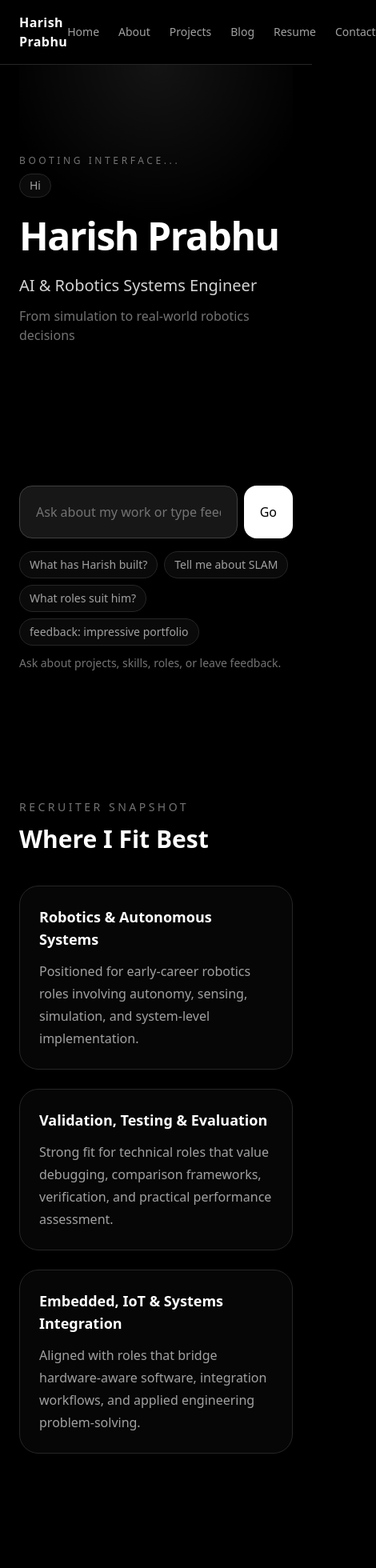
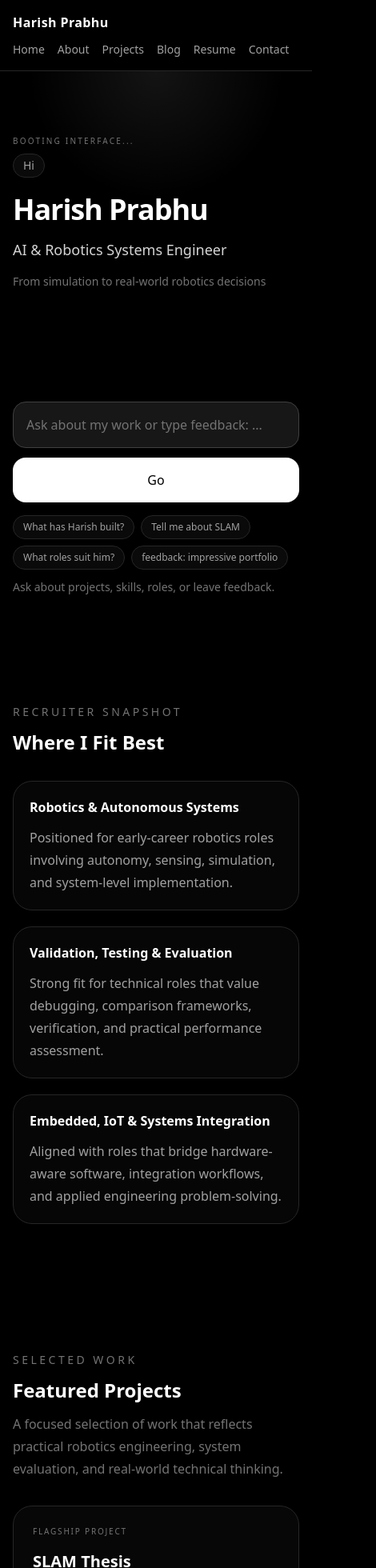
Before and after one commit to Harishprabhu30/personal-portfolio, a Next.js app: page / in a window 390 px wide. Shown: the top 1960 px of the page at 80% size, 470 px wide, since content can reach past the window. Built offline with nearby package versions, Linux system fonts and the light colour scheme; no server answers.

Commit message:
Improve homepage responsiveness across mobile and desktop

```diff
--- a/src/app/page.tsx
+++ b/src/app/page.tsx
@@ -9,7 +9,7 @@ import BlogPreview from "@/components/home/BlogPreview";
 
 export default function Home() {
   return (
-    <div className="px-6 md:px-12 lg:px-24">
+    <div className="px-4 sm:px-6 md:px-12 lg:px-24">
       <div className="relative">
         <div className="absolute inset-0 -z-10 bg-[radial-gradient(circle_at_top,rgba(255,255,255,0.08),transparent_40%)]" />
         <Hero />
--- a/src/components/home/AIQueryBar.tsx
+++ b/src/components/home/AIQueryBar.tsx
@@ -66,9 +66,9 @@ export default function AIQueryBar() {
   };
 
   return (
-    <section className="my-16">
+    <section className="my-14 sm:my-16">
       <div className="max-w-2xl mx-auto">
-        <div className="flex gap-2">
+        <div className="flex flex-col sm:flex-row gap-3">
           <input
             type="text"
             placeholder="Ask about my work or type feedback: ..."
@@ -77,13 +77,13 @@ export default function AIQueryBar() {
             onKeyDown={(e) => {
               if (e.key === "Enter") handleSubmit();
             }}
-            className="w-full p-5 rounded-2xl bg-neutral-900 border border-neutral-700 text-white placeholder-neutral-500 focus:outline-none focus:border-neutral-500"
+            className="w-full p-4 sm:p-5 rounded-2xl bg-neutral-900 border border-neutral-700 text-white placeholder-neutral-500 focus:outline-none focus:border-neutral-500"
           />
 
           <button
             onClick={() => handleSubmit()}
             disabled={loading}
-            className="px-5 rounded-2xl bg-white text-black font-medium disabled:opacity-60"
+            className="w-full sm:w-auto px-5 py-4 sm:py-0 rounded-2xl bg-white text-black font-medium disabled:opacity-60"
           >
             {loading ? "..." : "Go"}
           </button>
@@ -94,7 +94,7 @@ export default function AIQueryBar() {
             <button
               key={prompt}
               onClick={() => handleSubmit(prompt)}
-              className="rounded-full border border-neutral-800 bg-neutral-950 px-3 py-1.5 text-sm text-neutral-400 hover:border-neutral-600 hover:text-white"
+              className="rounded-full border border-neutral-800 bg-neutral-950 px-3 py-1.5 text-xs sm:text-sm text-neutral-400 hover:border-neutral-600 hover:text-white"
             >
               {prompt}
             </button>
--- a/src/components/home/AboutSnapshot.tsx
+++ b/src/components/home/AboutSnapshot.tsx
@@ -2,13 +2,13 @@ import Link from "next/link";
 
 export default function AboutSnapshot() {
   return (
-    <section className="py-24">
-      <div className="grid gap-10 md:grid-cols-[1.2fr_0.8fr] md:items-start">
+    <section className="py-20 sm:py-24">
+      <div className="grid gap-8 sm:gap-10 md:grid-cols-[1.2fr_0.8fr] md:items-start">
         <div>
           <p className="text-sm uppercase tracking-[0.25em] text-neutral-500">
             About
           </p>
-          <h2 className="mt-3 text-3xl md:text-4xl font-semibold text-white">
+          <h2 className="mt-3 text-2xl sm:text-3xl md:text-4xl font-semibold text-white">
             Practical engineering, structured thinking, and robotics-focused growth
           </h2>
           <p className="mt-5 max-w-3xl leading-8 text-neutral-400">
@@ -25,7 +25,7 @@ export default function AboutSnapshot() {
           </p>
         </div>
 
-        <div className="rounded-3xl border border-neutral-800 bg-neutral-950/60 p-6">
+        <div className="rounded-3xl border border-neutral-800 bg-neutral-950/60 p-5 sm:p-6">
           <p className="text-sm uppercase tracking-[0.2em] text-neutral-500">
             Strengths
           </p>
--- a/src/components/home/FeaturedProjects.tsx
+++ b/src/components/home/FeaturedProjects.tsx
@@ -19,32 +19,32 @@ const projects = [
 
 export default function FeaturedProjects() {
   return (
-    <section className="py-24">
-      <div className="mb-10">
+    <section className="py-20 sm:py-24">
+      <div className="mb-8 sm:mb-10">
         <p className="text-sm uppercase tracking-[0.25em] text-neutral-500">
           Selected Work
         </p>
-        <h2 className="mt-3 text-3xl md:text-4xl font-semibold text-white">
+        <h2 className="mt-3 text-2xl sm:text-3xl md:text-4xl font-semibold text-white">
           Featured Projects
         </h2>
-        <p className="mt-3 max-w-2xl text-neutral-500">
+        <p className="mt-3 max-w-2xl text-neutral-500 leading-7">
           A focused selection of work that reflects practical robotics engineering,
           system evaluation, and real-world technical thinking.
         </p>
       </div>
 
-      <div className="grid gap-8 md:grid-cols-2">
+      <div className="grid gap-6 sm:gap-8 md:grid-cols-2">
         {projects.map((project) => (
           <Link
             key={project.title}
             href={project.href}
-            className="group rounded-3xl border border-neutral-800 bg-neutral-950/70 p-7 transition hover:border-neutral-600 hover:bg-neutral-950"
+            className="group rounded-3xl border border-neutral-800 bg-neutral-950/70 p-6 sm:p-7 transition hover:border-neutral-600 hover:bg-neutral-950"
           >
-            <p className="text-xs uppercase tracking-[0.2em] text-neutral-500">
+            <p className="text-[10px] sm:text-xs uppercase tracking-[0.18em] sm:tracking-[0.2em] text-neutral-500">
               {project.tag}
             </p>
 
-            <h3 className="mt-4 text-2xl font-semibold text-white transition group-hover:text-neutral-100">
+            <h3 className="mt-4 text-xl sm:text-2xl font-semibold text-white transition group-hover:text-neutral-100">
               {project.title}
             </h3>
 
--- a/src/components/home/Hero.tsx
+++ b/src/components/home/Hero.tsx
@@ -5,14 +5,14 @@ import StartupIntro from "./StartupIntro";
 
 export default function Hero() {
   return (
-    <section className="py-28 md:py-36 max-w-5xl">
+    <section className="py-20 sm:py-24 md:py-28 lg:py-36 max-w-5xl">
       <StartupIntro />
 
       <motion.h1
         initial={{ opacity: 0, y: 16, letterSpacing: "0.2em", filter: "blur(10px)" }}
         animate={{ opacity: 1, y: 0, letterSpacing: "-0.03em", filter: "blur(0px)" }}
         transition={{ delay: 0.8, duration: 0.8 }}
-        className="text-5xl md:text-7xl font-semibold tracking-tight text-white"
+        className="text-4xl sm:text-5xl md:text-6xl lg:text-7xl font-semibold tracking-tight text-white"
       >
         Harish Prabhu
       </motion.h1>
@@ -21,7 +21,7 @@ export default function Hero() {
         initial={{ opacity: 0, y: 12 }}
         animate={{ opacity: 1, y: 0 }}
         transition={{ delay: 1.2, duration: 0.6 }}
-        className="mt-6 text-xl md:text-2xl text-neutral-300"
+        className="mt-4 sm:mt-5 md:mt-6 text-lg sm:text-xl md:text-2xl text-neutral-300"
       >
         AI & Robotics Systems Engineer
       </motion.p>
@@ -30,7 +30,7 @@ export default function Hero() {
         initial={{ opacity: 0 }}
         animate={{ opacity: 1 }}
         transition={{ delay: 1.5, duration: 0.6 }}
-        className="mt-3 max-w-2xl text-neutral-500"
+        className="mt-3 max-w-xl sm:max-w-2xl text-sm sm:text-base leading-7 text-neutral-500"
       >
         From simulation to real-world robotics decisions
       </motion.p>
--- a/src/components/home/RoleClusters.tsx
+++ b/src/components/home/RoleClusters.tsx
@@ -18,23 +18,23 @@ const roles = [
 
 export default function RoleClusters() {
   return (
-    <section className="py-24">
-      <div className="mb-10">
+    <section className="py-20 sm:py-24">
+      <div className="mb-8 sm:mb-10">
         <p className="text-sm uppercase tracking-[0.25em] text-neutral-500">
           Recruiter Snapshot
         </p>
-        <h2 className="mt-3 text-3xl md:text-4xl font-semibold text-white">
+        <h2 className="mt-3 text-2xl sm:text-3xl md:text-4xl font-semibold text-white">
           Where I Fit Best
         </h2>
       </div>
 
-      <div className="grid gap-6 md:grid-cols-3">
+      <div className="grid gap-5 sm:gap-6 md:grid-cols-3">
         {roles.map((role) => (
           <div
             key={role.title}
-            className="rounded-3xl border border-neutral-800 bg-neutral-950/60 p-6"
+            className="rounded-3xl border border-neutral-800 bg-neutral-950/60 p-5 sm:p-6"
           >
-            <h3 className="text-lg font-semibold text-white">{role.title}</h3>
+            <h3 className="text-base sm:text-lg font-semibold text-white">{role.title}</h3>
             <p className="mt-3 leading-7 text-neutral-400">{role.description}</p>
           </div>
         ))}
--- a/src/components/home/StartupIntro.tsx
+++ b/src/components/home/StartupIntro.tsx
@@ -4,12 +4,12 @@ import { motion } from "framer-motion";
 
 export default function StartupIntro() {
   return (
-    <div className="mb-6 space-y-2">
+    <div className="mb-5 sm:mb-6 space-y-2">
       <motion.p
         initial={{ opacity: 0 }}
         animate={{ opacity: [0, 1, 0.4, 1] }}
         transition={{ duration: 0.8 }}
-        className="text-xs uppercase tracking-[0.3em] text-neutral-500"
+        className="text-[10px] sm:text-xs uppercase tracking-[0.22em] sm:tracking-[0.3em] text-neutral-500"
       >
         booting interface...
       </motion.p>
@@ -20,7 +20,7 @@ export default function StartupIntro() {
         transition={{ delay: 0.5, duration: 0.5 }}
         className="text-sm text-neutral-400"
       >
-        <span className="inline-block border border-neutral-800 bg-neutral-950 px-3 py-1 rounded-full">
+        <span className="inline-block rounded-full border border-neutral-800 bg-neutral-950 px-3 py-1">
           Hi
         </span>
       </motion.div>
--- a/src/components/home/TechStackStrip.tsx
+++ b/src/components/home/TechStackStrip.tsx
@@ -9,7 +9,7 @@ const tech = [
 
 export default function TechStackStrip() {
   return (
-    <section className="py-20">
+    <section className="py-16 sm:py-20">
       <p className="text-sm uppercase tracking-[0.25em] text-neutral-500">
         Core Stack
       </p>
@@ -18,7 +18,7 @@ export default function TechStackStrip() {
         {tech.map((item) => (
           <span
             key={item}
-            className="rounded-full border border-neutral-800 bg-neutral-950 px-4 py-2 text-sm text-neutral-300"
+            className="rounded-full border border-neutral-800 bg-neutral-950 px-4 py-2 text-xs sm:text-sm text-neutral-300"
           >
             {item}
           </span>
--- a/src/components/layout/Navbar.tsx
+++ b/src/components/layout/Navbar.tsx
@@ -1,19 +1,35 @@
 import Link from "next/link";
+
+const navItems = [
+  { href: "/", label: "Home" },
+  { href: "/about", label: "About" },
+  { href: "/projects", label: "Projects" },
+  { href: "/blog", label: "Blog" },
+  { href: "/resume", label: "Resume" },
+  { href: "/contact", label: "Contact" },
+];
 
 export default function Navbar() {
   return (
-    <nav className="w-full px-6 py-4 flex justify-between items-center border-b border-neutral-800 backdrop-blur-md bg-black/70 sticky top-0 z-50">
-      <div className="font-semibold tracking-wide text-white">
-        Harish Prabhu
-      </div>
+    <nav className="sticky top-0 z-50 border-b border-neutral-800 bg-black/70 backdrop-blur-md">
+      <div className="px-4 sm:px-6 md:px-12 lg:px-24 py-4">
+        <div className="flex flex-col gap-3 sm:gap-4 md:flex-row md:items-center md:justify-between">
+          <div className="text-base sm:text-lg font-semibold tracking-wide text-white">
+            Harish Prabhu
+          </div>
 
-      <div className="flex gap-6 text-sm text-neutral-400">
-        <Link href="/" className="hover:text-white">Home</Link>
-        <Link href="/about" className="hover:text-white">About</Link>
-        <Link href="/projects" className="hover:text-white">Projects</Link>
-        <Link href="/blog" className="hover:text-white">Blog</Link>
-        <Link href="/resume" className="hover:text-white">Resume</Link>
-        <Link href="/contact" className="hover:text-white">Contact</Link>
+          <div className="flex flex-wrap gap-x-4 gap-y-2 text-sm text-neutral-400 md:justify-end">
+            {navItems.map((item) => (
+              <Link
+                key={item.href}
+                href={item.href}
+                className="hover:text-white transition-colors"
+              >
+                {item.label}
+              </Link>
+            ))}
+          </div>
+        </div>
       </div>
     </nav>
   );
```
Also changed, not shown: src/components/home/AIAnswerPanel.tsx (+5 -5 lines), src/components/home/BlogPreview.tsx (+11 -9 lines), src/components/home/ResumeCTA.tsx (+6 -6 lines).
